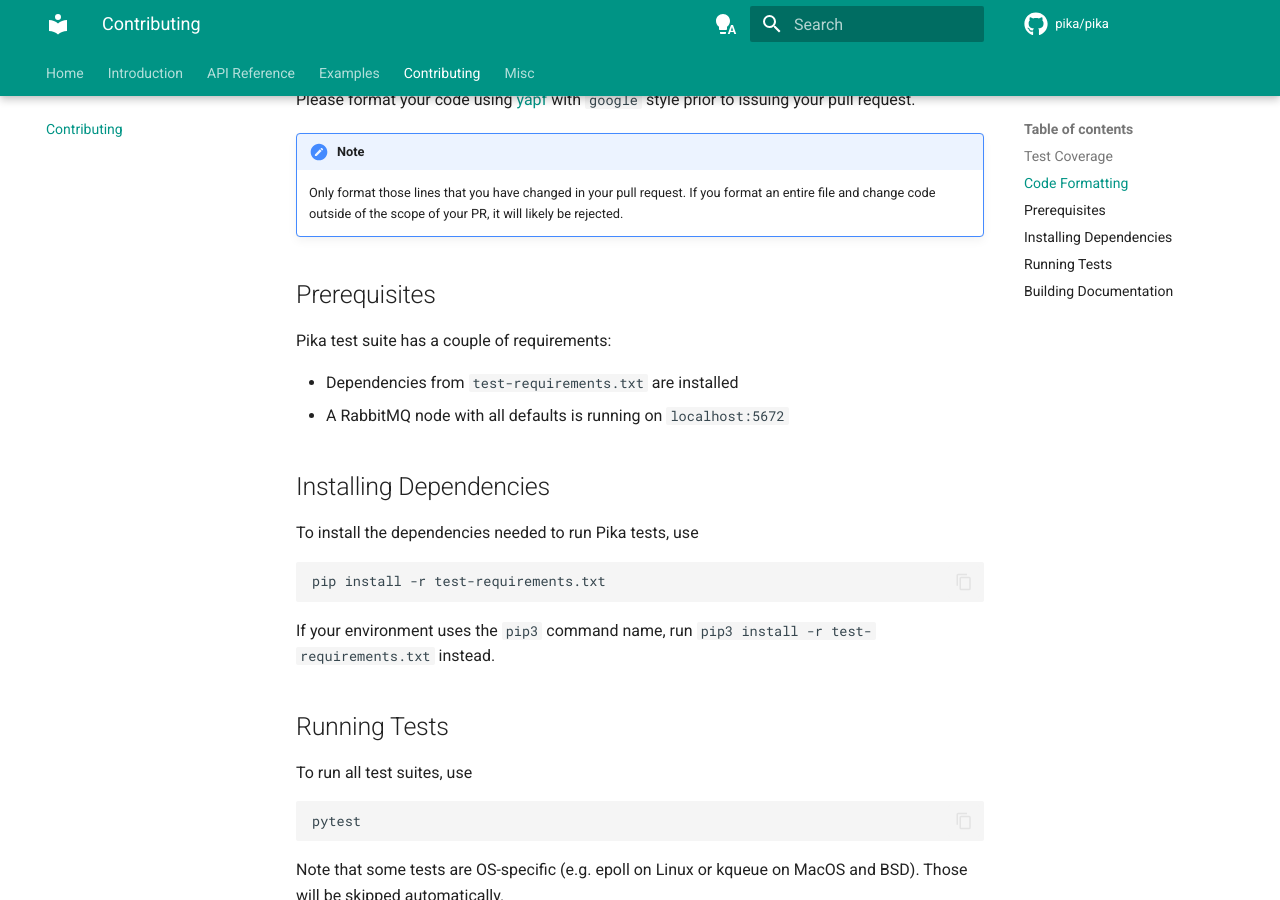
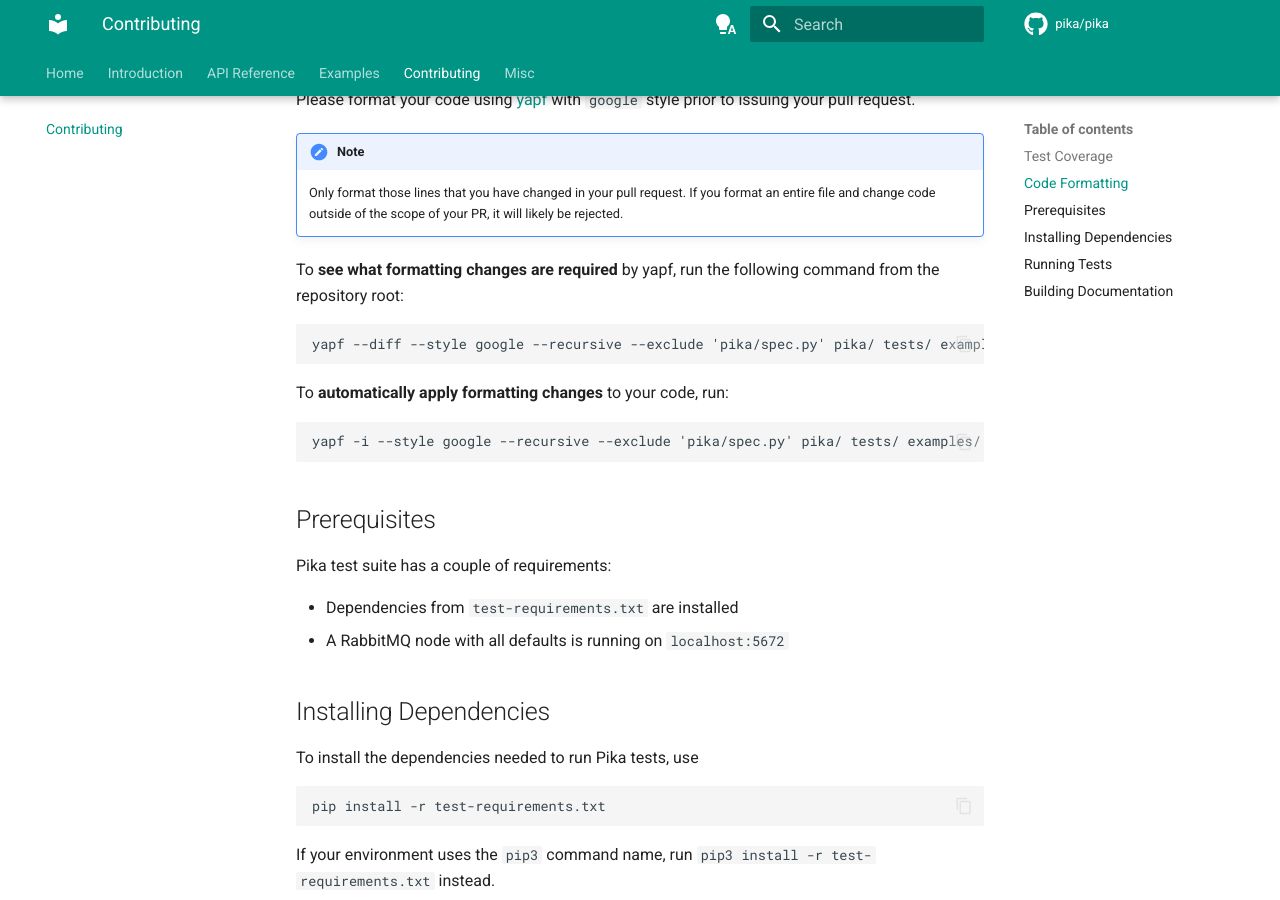
Before and after one commit to pika/pika, an MkDocs documentation site: the page built from docs/contributing.md, in a window 1280 px wide and 900 px high, scrolled down 375 px. Built offline with MkDocs 1.6.1 and Material for MkDocs 9.7.7, drawn with Linux system fonts in a browser that asks for light colours; comment, search, counter and statistics services are not loaded; the version menu is left out.

Commit message:
Update formatting commands in AGENTS.md and CONTRIBUTING.md to include 'tests/' and 'examples/' directories for yapf checks

```diff
--- a/CONTRIBUTING.md
+++ b/CONTRIBUTING.md
@@ -19,6 +19,13 @@ Please format your code using [yapf](http://pypi.python.org/pypi/yapf) with
     format an entire file and change code outside of the scope of your PR, it
     will likely be rejected.
 
+To **see what formatting changes are required** by yapf, run the following command from the repository root:
+
+    yapf --diff --style google --recursive --exclude 'pika/spec.py' pika/ tests/ examples/
+
+To **automatically apply formatting changes** to your code, run:
+
+    yapf -i --style google --recursive --exclude 'pika/spec.py' pika/ tests/ examples/
 
 ## Prerequisites
 
```
Also changed, not shown: AGENTS.md (+1 -1 lines), 1 other file.
